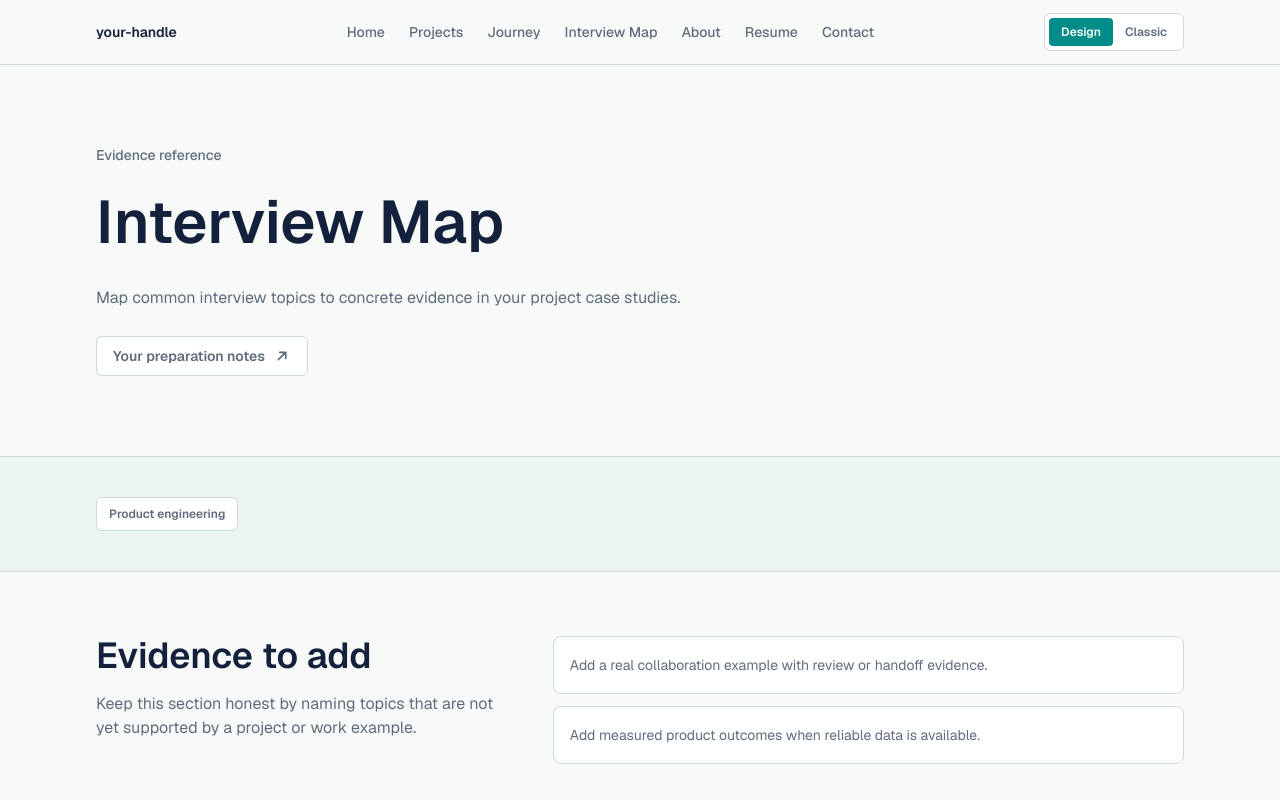
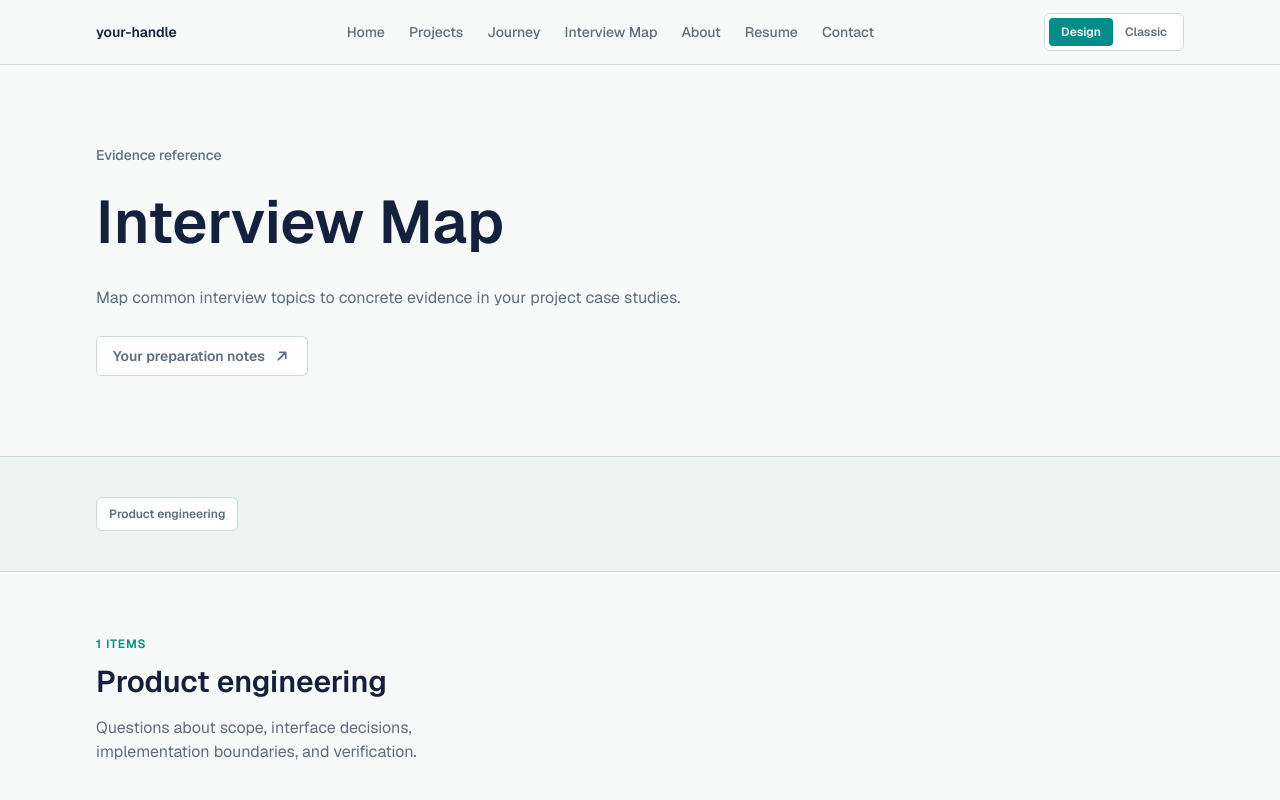
Before and after one commit to seungwoo7050/42web-workspace, a Next.js app: page /interview-map in a window 1280 px wide. Shown: the top 800 px of the page. Built offline with nearby package versions, Linux system fonts and the light colour scheme.

Commit message:
feat(interview-map): 주제 track 소개 추가

```diff
--- a/src/app/interview-map/page.tsx
+++ b/src/app/interview-map/page.tsx
@@ -8,6 +8,9 @@ import {
   isSitePageEnabled,
   resolveContentDebug,
   resolveHomeTemplateId,
+  type HomeTemplateId,
+  type InterviewMapTrack,
+  type PortfolioContent,
   type RouteSearchParams,
 } from "@/lib/portfolio";
 
@@ -84,6 +87,19 @@ export default async function InterviewMapPage({
           </nav>
         </div>
       </section>
+      <div>
+        {data.tracks.map((track, index) => (
+          <TrackSection
+            content={content}
+            contentDebug={contentDebug}
+            homeTemplate={activeTemplate}
+            index={index}
+            key={track.id}
+            pageCopy={pageCopy}
+            track={track}
+          />
+        ))}
+      </div>
       <section aria-label={pageCopy.gaps.ariaLabel}>
         <div className="mx-auto grid max-w-6xl gap-9 px-5 py-16 sm:px-8 lg:grid-cols-[0.8fr_1.2fr]">
           <SectionHeading
@@ -107,3 +123,47 @@ export default async function InterviewMapPage({
     </PageShell>
   );
 }
+
+function TrackSection({
+  content,
+  contentDebug,
+  homeTemplate,
+  index,
+  pageCopy,
+  track,
+}: {
+  content: PortfolioContent;
+  contentDebug: boolean;
+  homeTemplate: HomeTemplateId;
+  index: number;
+  pageCopy: PortfolioContent["presentation"]["pages"]["interviewMap"];
+  track: InterviewMapTrack;
+}) {
+  return (
+    <section
+      className={`border-b border-line ${index % 2 === 0 ? "" : "bg-background-soft"}`}
+      id={`track-${track.id}`}
+    >
+      <div className="mx-auto grid max-w-6xl gap-9 px-5 py-16 sm:px-8 lg:grid-cols-[0.8fr_1.2fr]">
+        <div>
+          <ContentHint
+            enabled={contentDebug}
+            path={`src/content/interview-map.json > tracks[id=${track.id}]`}
+          />
+          <p className="text-xs font-semibold uppercase tracking-[0.08em] text-accent">
+            {pageCopy.tracks.itemCountTemplate.replace(
+              "{count}",
+              String(track.items.length),
+            )}
+          </p>
+          <h2 className="mt-3 text-3xl font-semibold text-foreground">
+            {track.label}
+          </h2>
+          <p className="mt-4 text-sm leading-6 text-muted md:text-base">
+            {track.body}
+          </p>
+        </div>
+      </div>
+    </section>
+  );
+}
```
